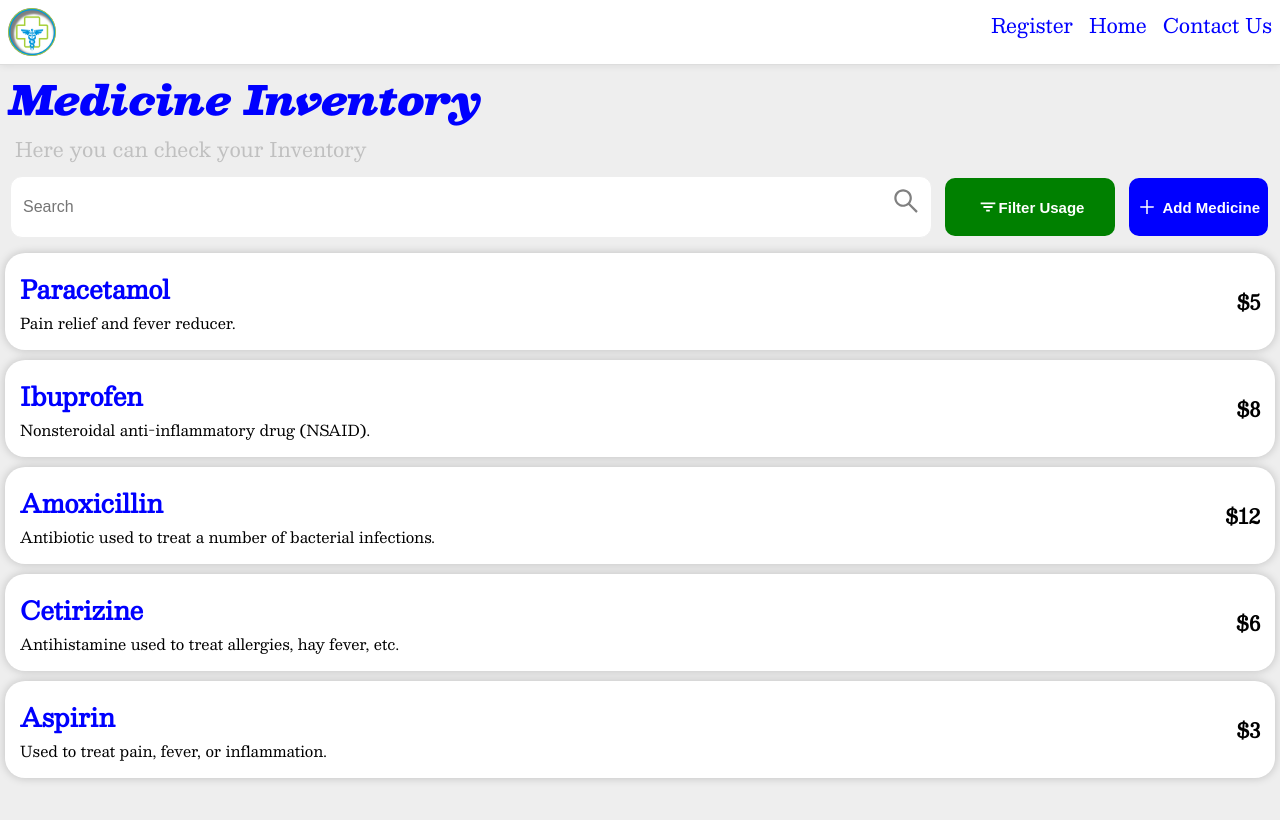
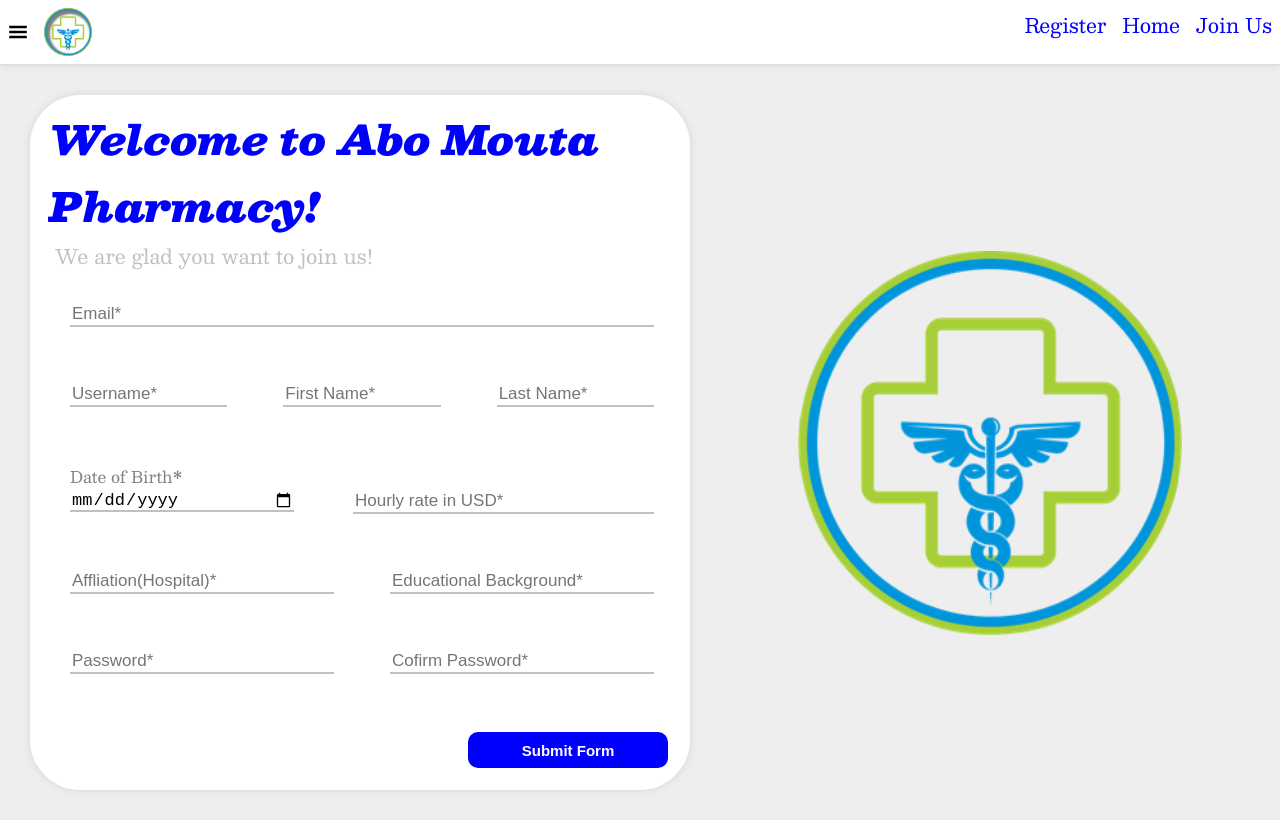
Before and after one commit to advanced-computer-lab-2023/Abo-Mota-Pharmacy, a React (Create React App) app in the folder client/: page / in a window 1280 px wide. Built offline with nearby package versions, Linux system fonts and the light colour scheme.

Commit message:
Pharmacist Application form done

```diff
--- a/client/src/App.js
+++ b/client/src/App.js
@@ -7,7 +7,7 @@
   return (
     <div className="App">
       <NavBar />
-      <MedicineScreen />
+      <RegisterScreen />
     </div>
   );
 }
--- a/client/src/pharmacist/scenes/AddMedicine/index.jsx
+++ b/client/src/pharmacist/scenes/AddMedicine/index.jsx
@@ -30,6 +30,7 @@
           label="Medicine Name"
           id="medicineName"
           error={formik.errors.medicineName}
+          touch={formik.touched.medicineName}
           type="text"
           {...formik.getFieldProps('medicineName')}
           />
@@ -41,6 +42,7 @@
           id="description"
           type="text"
           error={formik.errors.description}
+          touch={formik.touched.description}
           {...formik.getFieldProps('description')}
           />
         </div>
@@ -49,6 +51,7 @@
             label="Active Ingredients"
             id="activeIngredients"
             type="text"
+            touch= {formik.touched.activeIngredients}
             error={formik.errors.activeIngredients}
             {...formik.getFieldProps('activeIngredients')}
           />
@@ -60,6 +63,7 @@
           id="price"
           type="number"
           error={formik.errors.price}
+          touch  = {formik.touched.price}
           {...formik.getFieldProps('price')}
           />
           <Input
@@ -67,6 +71,7 @@
           id="availableQuantity"
           type="number"
           error={formik.errors.availableQuantity}
+          touch = {formik.touched.availableQuantity}
           {...formik.getFieldProps('availableQuantity')}
           />
         </div>
@@ -77,6 +82,7 @@
           label= "Medicinal Use"
           error={formik.errors.medicinalUse}
           value={formik.values.medicinalUse}
+          touch={formik.touched.medicinalUse}
           onChange={formik.handleChange}
           />
         </div>
--- a/client/src/pharmacist/scenes/RegisterScreen/index.js
+++ b/client/src/pharmacist/scenes/RegisterScreen/index.js
@@ -1,12 +1,180 @@
+import Button from "../../../shared/components/Button";
+import { useState } from "react";
+import Input from "../../../shared/components/InputField";
 import './styles.css';
+import DropDown from "../../../shared/components/DropDown";
+import DateInput from "../../../shared/components/DateInput";
+import logo from '../../../shared/assets/logo.png';
+import { Link } from "react-router-dom";
+import * as yup from 'yup';
+import Header from "../../../shared/components/Header";
+import { Formik } from "formik";
+
 
 const RegisterScreen = () => {
+  const handleSubmit = (values, {resetForm}) => {
+    console.log(values);
+    resetForm({values: ''});
+  };
+
+  const PharmacistForm = (
+    <Formik
+    initialValues={initialPharmacistValues}
+    validationSchema={PharmacistSchema}
+    onSubmit={handleSubmit}
+    >
+      {(formik) => (
+        <form onSubmit={formik.handleSubmit}>
+          <div className="form-container">
+            <Input
+            label="Email*"
+            type="text"
+            id="email"
+            error={formik.errors.email}
+            touch={formik.touched.email}
+            {...formik.getFieldProps('email')}
+            />
+          </div>
+          <div className="form-container">
+          <Input
+            label="Username*"
+            type="text"
+            id="userName"
+            error={formik.errors.userName}
+            touch= {formik.touched.userName}
+            {...formik.getFieldProps('userName')}
+            />
+            <Input
+            label="First Name*"
+            type="text"
+            id="firstName"
+            error={formik.errors.firstName}
+            touch= {formik.touched.firstName}
+            {...formik.getFieldProps('firstName')}
+            />
+            <Input
+            label="Last Name*"
+            type="text"
+            id="lastName"
+            error={formik.errors.lastName}
+            touch= {formik.touched.lastName}
+            {...formik.getFieldProps('lastName')}
+            />
+          </div>
+          <div className="form-container">
+            <DateInput
+            label="Date of Birth*"
+            id="dob"
+            error={formik.errors.dateOfBirth}
+            touch = {formik.touched.dateOfBirth}
+            {...formik.getFieldProps('dateOfBirth')}
+            onChange={formik.handleChange}
+            />
+            <Input
+            label="Hourly rate in USD*"
+            type="number"
+            id="hourlyRate"
+            error={formik.errors.hourlyRate}
+            touch = {formik.touched.hourlyRate}
+            {...formik.getFieldProps('hourlyRate')}
+            />
+          </div>
+          <div className="form-container">
+            <Input
+            label="Affliation(Hospital)*"
+            type="text"
+            id="affiliation"
+            error={formik.errors.affiliation}
+            touch = {formik.touched.affiliation}
+            {...formik.getFieldProps('affiliation')}
+            />
+            <Input
+            label="Educational Background*"
+            type="text"
+            id="educationalBackground"
+            error={formik.errors.educationalBackground}
+            touch = {formik.touched.educationalBackground}
+            {...formik.getFieldProps('educationalBackground')}
+            />
+          </div>
+          <div className="form-container">
+          <Input
+            label="Password*"
+            type="password"
+            id="password"
+            error={formik.errors.password}
+            touch = {formik.touched.password}
+            {...formik.getFieldProps('password')}
+            />
+            <Input
+            label="Cofirm Password*"
+            type="password"
+            id="confirmPassword"
+            error={formik.errors.confirmPassword}
+            touch = {formik.touched.confirmPassword}
+            {...formik.getFieldProps('confirmPassword')}
+            />
+          </div>
+          <div className="submit-add-medicine-button-container">
+          <Button type="submit">
+            Submit Form
+          </Button>
+        </div>
+        </form>
+      )}
+
+    </Formik>
+  );
 
   return (
-    <div>
-      RegisterScreen
+    <div className="registesr-div">
+      <div className="register-portal">
+        <div className="register-part">
+          <Header header="Welcome to Abo Mouta Pharmacy!" subheader="We are glad you want to join us!"/>
+          {PharmacistForm}
+        </div>
+        <div className="logo-div"> <img className="register-logo" src={logo} alt="logo"/> </div>
+      </div>
     </div>
   );
 }
 
+const PharmacistSchema = yup.object().shape({
+  userName: yup.string().min(3, 'Username must be at least 3 characters long').max(50, 'Username must be at most 50 characters long').required('Please enter a valid username'),
+
+  firstName: yup.string().min(2, 'First Name must be at least 2 characters long').max(50, 'First Name must be at most 50 characters long').required('Please enter a valid First Name'),
+
+  lastName: yup.string().min(2, 'Last Name must be at least 2 characters long').max(50, 'Last Name must be at most 50 characters long').required('Please enter a valid Last Name'),
+
+  email: yup.string().email('Invalid email').required('Please enter a valid email address'),
+
+  password: yup.string().min(8, 'Password must be at least 8 characters long').matches(/[a-zA-Z]/, 'Password must contain at least one letter').matches(/[0-9]/, 'Password must contain at least one number').required('Please enter a valid password'),
+
+  confirmPassword: yup.string().required('Confirm Password is required').oneOf([yup.ref('password'), null], 'Passwords must match'),
+
+  dateOfBirth: yup.date().max(new Date(), 'Date of Birth should be in the past').required('Please enter your date of birth'),
+
+  hourlyRate: yup.number().positive('Hourly rate should be a positive number').required('Please enter your hourly rate'),
+
+  affiliation: yup.string().min(3, 'Affiliation (Hospital) must be at least 3 characters long').max(50, 'Affiliation (Hospital) must be at most 50 characters long').required('Please enter your affiliation (hospital)'),
+
+  educationalBackground: yup.string().min(5, 'Educational Background is too short').max(500, 'Educational Background is too long').required('Please enter your educational background'),
+});
+
+
+const initialPharmacistValues = {
+  userName: '',
+  firstName: '',
+  lastName: '',
+  email: '',
+  password: '',
+  confirmPassword: '',
+  dateOfBirth: '',
+  hourlyRate: '',
+  affiliation: '',
+  educationalBackground: ''
+};
+
+
+
 export default RegisterScreen;
--- a/client/src/pharmacist/scenes/RegisterScreen/styles.css
+++ b/client/src/pharmacist/scenes/RegisterScreen/styles.css
@@ -0,0 +1,87 @@
+.register-div{
+  display: flex;
+  flex-direction: column;
+  align-items: center;
+  justify-content: center;
+  padding: 10px;
+  margin: 1s0px;
+}
+.register-portal{
+  display: flex;
+  flex-direction: row;
+  align-items: center;
+  justify-content: flex-start;
+  border-radius: 10px;
+  border: 0px;
+  margin: 10px;
+}
+.register-part{
+  border-radius: 50px;
+  padding: 10px;
+  background-color: white;
+  max-width: 50vw;
+  margin: 20px;
+  box-shadow: 0 0 8px rgba(0,0,0,.1);
+
+}
+
+.register-portal > * {
+  flex-grow: 1;
+}
+
+.register-title{
+  color: var(--main-color);
+  font-size: 4rem;
+  font-weight: 900;
+  font-style: italic;
+  padding-left: 10px;
+}
+
+.register-subtitle{
+  color: silver;
+  font-size: 2rem;
+  font-weight: 400;
+  text-align: start;
+  padding-left: 25px;
+}
+
+.register-logo{
+  width: 30vw;
+  height: auto;
+  margin: 10px;
+}
+
+.logo-div{
+  display: flex;
+  flex-direction: row;
+  align-items: center;
+  justify-content: center;
+}
+
+.emergency-label{
+  padding-left: 30px;
+}
+
+.button-register-container{
+  display: flex;
+  flex-direction: row;
+  align-items: center;
+  justify-content: center;
+}
+
+.link-register-container{
+  display: flex;
+  flex-direction: row;
+  align-items: center;
+  justify-content: flex-end;
+  margin-right: 20px;
+}
+
+.link-register{
+  color: var(--main-color);
+  font-size: 1.5rem;
+  font-weight: 400;
+  text-align: end;
+  padding-right: 25px;
+  text-decoration: none;
+}
--- a/client/src/shared/components/DateInput/index.jsx
+++ b/client/src/shared/components/DateInput/index.jsx
@@ -1,17 +1,16 @@
 import { useState } from "react"
-function DateInput ({label, type, className}){
+function DateInput ({label, id, error, touch, type='date', ...probs}){
   const [value, setValue] = useState('');
   const handleChange = (event) => {
     setValue(event.target.value);
   }
-  const extraClass = className ? className : '';
-
   return (
-    <div className={`wrapper ${extraClass}`}>
+    <div className='wrapper'>
       <label htmlFor={label}>{label}</label>
       <div className="input-data">
-        <input id={label} name={label} type={type} value={value} onChange={handleChange} required/>
+        <input id={label} name={label} type={type} {...probs}/>
       </div>
+      {error && touch ? <div className="input-error"> {error} </div>: null}
     </div>
   );
 }
--- a/client/src/shared/components/DropDown/index.jsx
+++ b/client/src/shared/components/DropDown/index.jsx
@@ -1,6 +1,6 @@
 import './styles.css';
 
-const DropDown = ({ options, id, error, label, ...probs }) => {
+const DropDown = ({ options, id, error, touch,  label, ...probs }) => {
   // console.log(probs.onChange);
   return (
     <div className="dropdown-container">
@@ -14,7 +14,7 @@
         );
       })}
     </select>
-    {error ? <div className="input-error"> {error} </div>: null}
+    {error && touch ? <div className="input-error"> {error} </div>: null}
     </div>
   );
 }
--- a/client/src/shared/components/InputField/index.jsx
+++ b/client/src/shared/components/InputField/index.jsx
@@ -1,12 +1,12 @@
 import { useState } from "react"
 import './styles.css';
-function Input ({label, id, error,  ...probs}){
+function Input ({label, id, error, touch,  ...probs}){
   return (
     <div className='wrapper'>
       <div className="input-data">
         <input {...probs} id={id} placeholder={label}/>
       </div>
-      {error ? <div className="input-error"> {error} </div>: null}
+      {error && touch ? <div className="input-error"> {error} </div>: null}
     </div>
   );
 }
--- a/client/src/shared/components/NavBar/index.jsx
+++ b/client/src/shared/components/NavBar/index.jsx
@@ -1,15 +1,19 @@
 import { Link } from 'react-router-dom';
 import './navbarstyless.css';
 import logo from '../../assets/logo.png';
+import {GiHamburgerMenu} from 'react-icons/gi';
 
 const NavBar = () => {
   return (
     <div className='navbar'>
+      <div className='left'>
+        <GiHamburgerMenu size={20} className='hamburger'/>
         <img src={logo} alt="logo" className='navbar-logo'/>
+      </div>
         <ul className='buttons'>
           <li><Link to="/" className='navbar-link'>Register</Link></li>
           <li><Link to="/home" className='navbar-link'>Home</Link></li>
-          <li><Link to="/home" className='navbar-link'>Contact Us</Link></li>
+          <li><Link to="/home" className='navbar-link'>Join Us</Link></li>
         </ul>
       {/* <div className='right'>
         <div className='avatar'></div>
```
